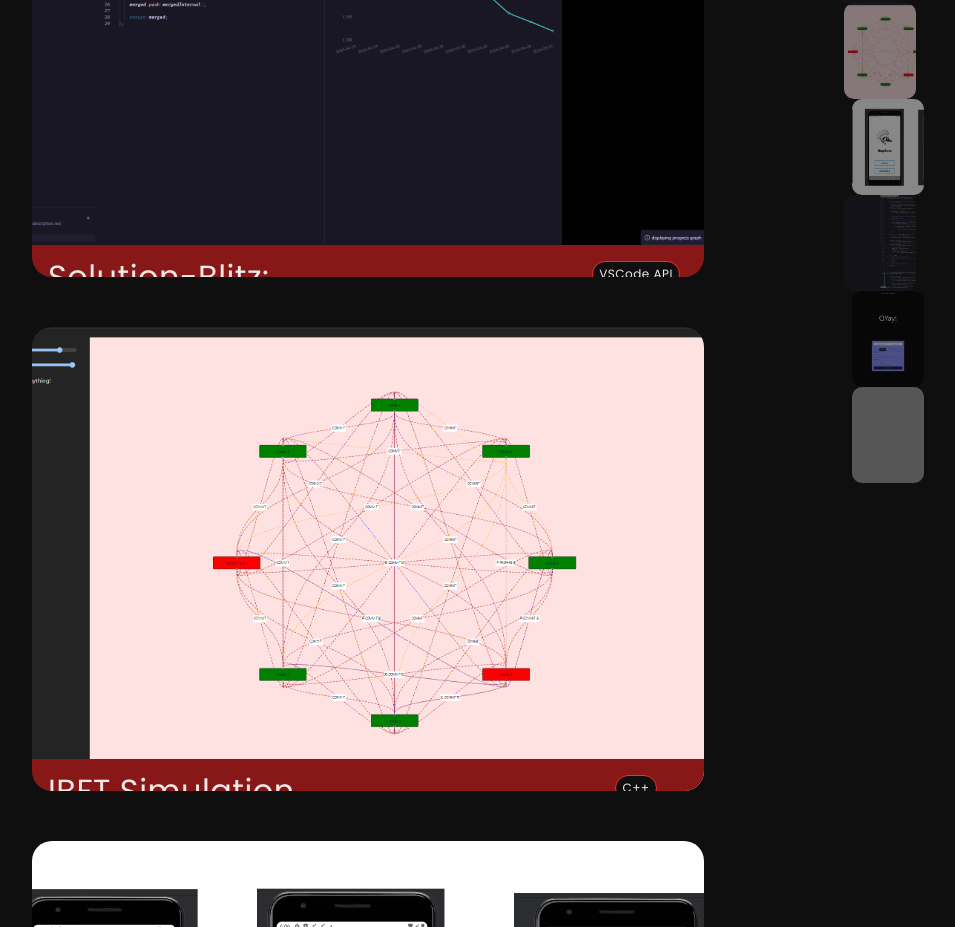
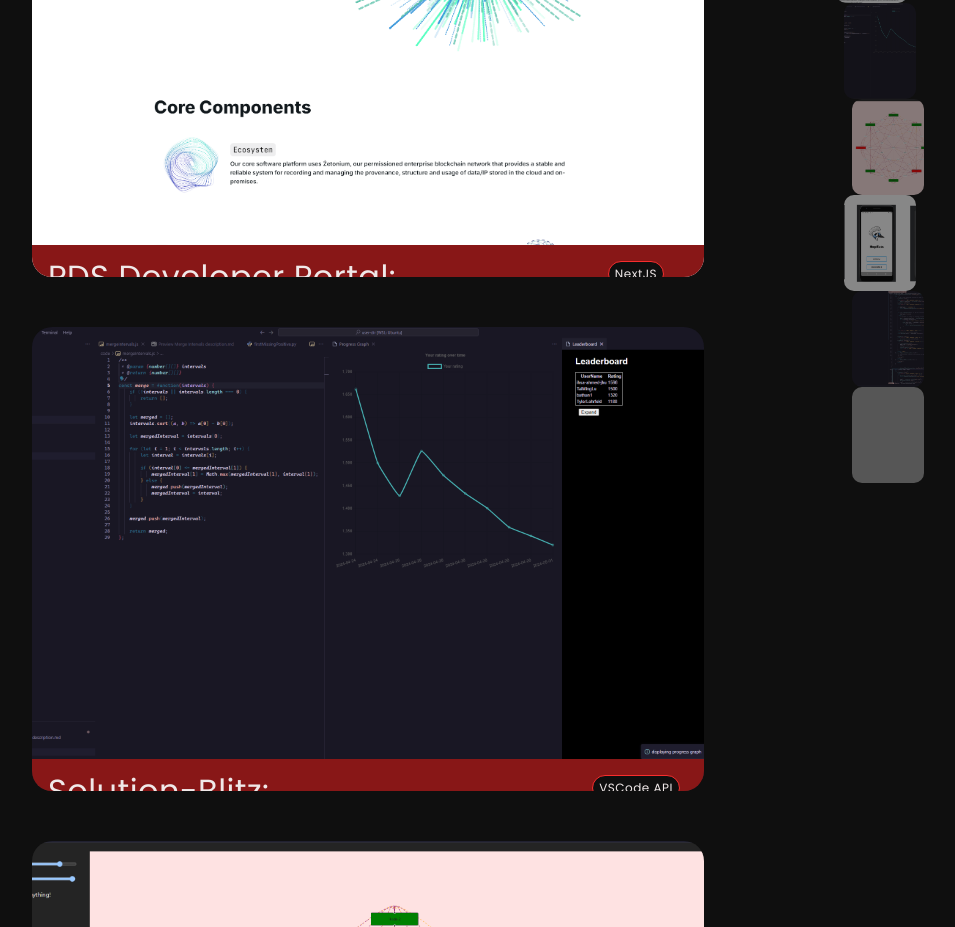
Before and after one commit to bathan1/bathan1.github.io, a website built with Vite: page index.html in a window 1280 px wide. Shown: the part 813-1740 px from the top of the page, without its empty margins (174-1129 px from the left). Built offline with nearby package versions, Linux system fonts and the light colour scheme; grey boxes are pictures that could not be loaded; files whose address does not match are found by name.

Commit message:
update with pds-portal-v2 project

```diff
--- a/index.html
+++ b/index.html
@@ -18,21 +18,23 @@
           <div id="logo-div" class="nav-root-component">
             <a href="#">Oh(N)</a>
           </div>
-          <ul id="nav-list-container">
-            <li><a href="#gallery-section" class="page-link">Projects</a></li>
-            <li><a href="#about-section" class="page-link">About</a></li>
-          </ul>
+          <!-- <ul id="nav-list-container"> -->
+          <!--   <li><a href="#gallery-section" class="page-link">Projects</a></li> -->
+          <!--   <li><a href="#about-section" class="page-link">About</a></li> -->
+          <!-- </ul> -->
           <ul id="svg-list-container">
             <li id="github-svg-li">
               <a
                 id="github-svg-anchor"
                 href="https://github.com/bathan1"
                 target="_blank"
-                ><img
+                >
+                <img
                   id="github-svg"
                   class="social-link-svg"
                   src="./assets/svgs/github-mark-white.svg"
-              /></a>
+                />
+              </a>
             </li>
             <li>
               <a
@@ -50,7 +52,7 @@
 
       <section id="hero-section" class="main-section">
         <div id="main-text-container">
-          <h1>Hi, I'm Nathan, and I like to make things on my computer.</h1>
+          <h1>Hi, I'm Nathan, and I like to make all sorts of things on my computer.</h1>
         </div>
       </section>
 
@@ -82,7 +84,7 @@
       <section id="about-section" class="appear">
         <h1>About</h1>
         <p>
-          I am a junior studying Computer Science at Johns Hopkins University, and I'm pretty good at telling computers what to do (see my <a href="resume.pdf" download="nathanohResume.pdf">resume</a>). Besides programming, you might catch me snowboarding, attending concerts, or watching basketball or anime with my dog. If you want a website or need a really good programmer, shoot me an email me at <span id="contact-anchor">side_nathan@hotmail.com</span>.
+          I am a senior studying Computer Science at Johns Hopkins University, and I'm a versatile programmer capable of adapting to any tech stack (see my <a href="resume.pdf" download="nathanohResume.pdf">resume</a>). Besides programming, you might catch me snowboarding, attending concerts, or watching basketball or anime with my dog. If you want a website or need a really good programmer, shoot me an email me at <span id="contact-anchor">side_nathan@hotmail.com</span>.
         </p>
       </section>
 
@@ -91,7 +93,7 @@
         <footer id="footer">
           <div class="build-info">
             <p>
-              This site was written with pure HTML, CSS, and TypeScript. Bundled with Vite and hosted on GitHub pages, by yours truly.
+              This site was written with plain old HTML, CSS, and TypeScript. Bundled with Vite and hosted on GitHub pages.
               <br>
             </p>
           </div>
--- a/package.json
+++ b/package.json
@@ -3,7 +3,7 @@
   "private": true,
   "version": "0.0.0",
   "engines": {
-      "node": ">=18.3.0"
+    "node": ">=18.3.0"
   },
   "type": "module",
   "scripts": {
@@ -20,5 +20,6 @@
   "dependencies": {
     "@studio-freight/lenis": "^1.0.25",
     "gsap": "^3.12.4"
-  }
+  },
+  "packageManager": "pnpm@9.9.0+sha512.60c18acd138bff695d339be6ad13f7e936eea6745660d4cc4a776d5247c540d0edee1a563695c183a66eb917ef88f2b4feb1fc25f32a7adcadc7aaf3438e99c1"
 }
--- a/src/main.ts
+++ b/src/main.ts
@@ -1,13 +1,78 @@
 import { gsap } from "gsap";
 import { ScrollTrigger } from "gsap/ScrollTrigger";
 
+const projects = [
+  {
+    blurb: `<a href="https://pds-dase-portal-v2.fly.dev/">PDS Developer Portal: </a> <br/> Suite of developer tools on the browser for interacting with the Personal-Digital-Space REST API.`,
+    tech: `<ul class="tech-list">
+      <li>NextJS</li>
+      <li>Redis</li>
+    </ul>`,
+    imgSrc: "./pds-dase-portal-v2.png"
+  },
+  {
+    blurb: `<a>Solution-Blitz:</a> <br/> Leetcode on VSCode with a competitive programming twist! Built for a school project with a team of 5.`,
+    tech: `
+    <ul class="tech-list">
+      <li>VSCode API</li>
+      <li>MongoDB</li>
+      <li>Express</li>
+      <li>Redis</li>
+    </ul>`,
+    imgSrc: "./solblitz.png"
+  },
+  {
+    blurb: `<a href="https://ibft-catpics-8bd7cc324d04.herokuapp.com">IBFT Simulation</a> <br/> Simulate one round of the Istanbul Byzantine Fault Tolerance consensus algorithm used on many blockchains with NodeJS + C++.`,
+    tech: `
+    <ul class="tech-list">
+      <li>C++</li>
+      <li>Express</li>
+      <li>React</li>
+    </ul>
+  `,
+    imgSrc: "./ibft.png"
+  },
+  {
+    blurb: `<a>HopEats</a> <br/> An Android app that finds Hopkins students nearby restaurants along with a fully-featured rating system that brings a social presence to the app! Built for my User-Interfaces-and-Mobile-Applications course with a team of 4.`,
+    tech: `
+    <ul class="tech-list">
+      <li>Java</li>
+      <li>Android Studio</li>
+      <li>Firebase</li>
+    </ul>
+  `,
+    imgSrc: "./hopeats.png"
+  },
+  {
+    blurb: `<a>ValueStacker</a> <br/> A Redis-esque key-value pair store meant to work in a concurrent environment using mutexes to manage concurrent client connections to the server. Built for my Computer Systems Fundamentals course.`,
+    tech: `
+    <ul class="tech-list">
+      <li>C</li>
+      <li>C++</li>
+    </ul>
+  `,
+    imgSrc: "./value-stacker.png"
+  },
+  {
+    blurb: `<a href="https://bathan1.github.io/dad-and-jane/">Present-er: </a> <br/> a present for my dad and mom.`,
+    imgSrc: "./presenter.png",
+    tech: `
+      <ul class="tech-list">
+        <li>HTML</li>
+        <li>Tailwind</li>
+        <li>JavaScript</li>
+      </ul>
+    `,
+  }
+];
+
 const blurbs = {
-  1: `<a>Solution-Blitz:</a> <br/> Leetcode on VSCode! But with a competitive programming twist :). Built for my Object-Oriented-Software-Engineering (OOSE) course with a team of 5.`,
+  0:  `<a>PDS Developer Portal: </a> <br/> Suite of developer tools on the browser for interacting with the Personal-Digital-Space REST API.`,
+  1: `<a>Solution-Blitz:</a> <br/> Leetcode on VSCode! But with a competitive programming twist :). Built for my Object-Oriented-Software-Engineering course with a team of 5.`,
   2: `<a href="https://ibft-catpics-8bd7cc324d04.herokuapp.com">IBFT Simulation</a> <br/> Simulate one round of the Istanbul Byzantine Fault Tolerance consensus algorithm used on many blockchains. Built with C++ nodejs bindings to handle multithreading and with React to display the results.`,
   3: `<a>HopEats</a> <br/> An Android app that finds Hopkins students nearby restaurants along with a fully-featured rating system that brings a social presence to the app! Built for my User-Interfaces-and-Mobile-Applications course with a team of 4.`,
   4: `<a>ValueStacker</a> <br/> A Redis-esque key-value pair store meant to work in a concurrent environment using mutexes to manage concurrent client connections to the server. Built for my Computer Systems Fundamentals course.`,
-  5: `<a>QYay!</a> <br/> A Kahoot-like clone app made using Websockets to handle realtime client-server communications. Built for my OOSE course.`,
-  6: `<a href="https://bathan1.github.io/dad-and-jane/">Present-er: </a> <br/> a present for my dad and mom.`
+  5: `<a href="https://bathan1.github.io/dad-and-jane/">Present-er: </a> <br/> a present for my dad and mom.`
 };
 
 const techs = {
@@ -17,7 +82,6 @@ const techs = {
       <li>MongoDB</li>
       <li>Express</li>
       <li>Redis</li>
-      <li>GCP Serverless Functions</li>
   </ul>`,
   2: `
     <ul class="tech-list">
@@ -97,13 +161,13 @@ document.addEventListener("DOMContentLoaded", () => {
 
   let activeThumbnail: null | HTMLDivElement = null;
 
-  for (let i = 1; i <= numImages; i++) {
-    const randomLeft = getRandomLeft();
-    const imagePath = `./img${i}.png`;
+  for (let i = 0; i < projects.length; i++) {
+    const project = projects[i];
+    const imagePath = project.imgSrc;
 
     const thumbnailDiv = document.createElement("div");
     thumbnailDiv.className = "img-thumbnail";
-    thumbnailDiv.style.left = randomLeft;
+    thumbnailDiv.style.left = getRandomLeft();
     const imgThumbnail = document.createElement("img");
     imgThumbnail.src = imagePath;
     thumbnailDiv.appendChild(imgThumbnail);
@@ -117,15 +181,11 @@ document.addEventListener("DOMContentLoaded", () => {
     blurbContainer.className = "blurb-container";
 
     const blurb = document.createElement("p");
-    if (blurbs[i]) {
-      blurb.innerHTML = blurbs[i];
-    }
+    blurb.innerHTML = project.blurb;
 
     const techDiv = document.createElement("div");
     techDiv.className = "tech-container";
-    if (techs[i]) {
-      techDiv.innerHTML = techs[i];
-    }
+    techDiv.innerHTML = project.tech;
 
     const imgFull = document.createElement("img");
     imgFull.src = imagePath;
@@ -159,11 +219,11 @@ document.addEventListener("DOMContentLoaded", () => {
 
   const animateThumbnail = (thumbnail: HTMLDivElement, isActive: boolean) => {
     gsap.to(thumbnail, {
-    border: isActive ? "1px solid #fff" : "none",
-    opacity: isActive ? 1 : 0.5,
-    scale: isActive ? 1.3 : 1,
-    zIndex: isActive ? 10000 : 1,
-    duration: 0.3
+      border: isActive ? "1px solid #fff" : "none",
+      opacity: isActive ? 1 : 0.5,
+      scale: isActive ? 1.3 : 1,
+      zIndex: isActive ? 10000 : 1,
+      duration: 0.3
     });
   }
 
--- a/style.css
+++ b/style.css
@@ -219,6 +219,9 @@ body nav {
 /* About section styles */
 #about-section {
   color: var(--alt-text);
+  width: 60%;
+  margin-left: auto;
+  margin-right: auto;
 }
 
 #about-section > h1 {
```
Also changed, not shown: pnpm-lock.yaml, public/hopeats.png (renamed from public/img3.png), public/ibft.png (renamed from public/img2.png), public/pds-dase-portal-v2.png (added), public/solblitz.png (renamed from public/img1.png), public/value-stacker.png (renamed from public/img4.png), 2 other files.
